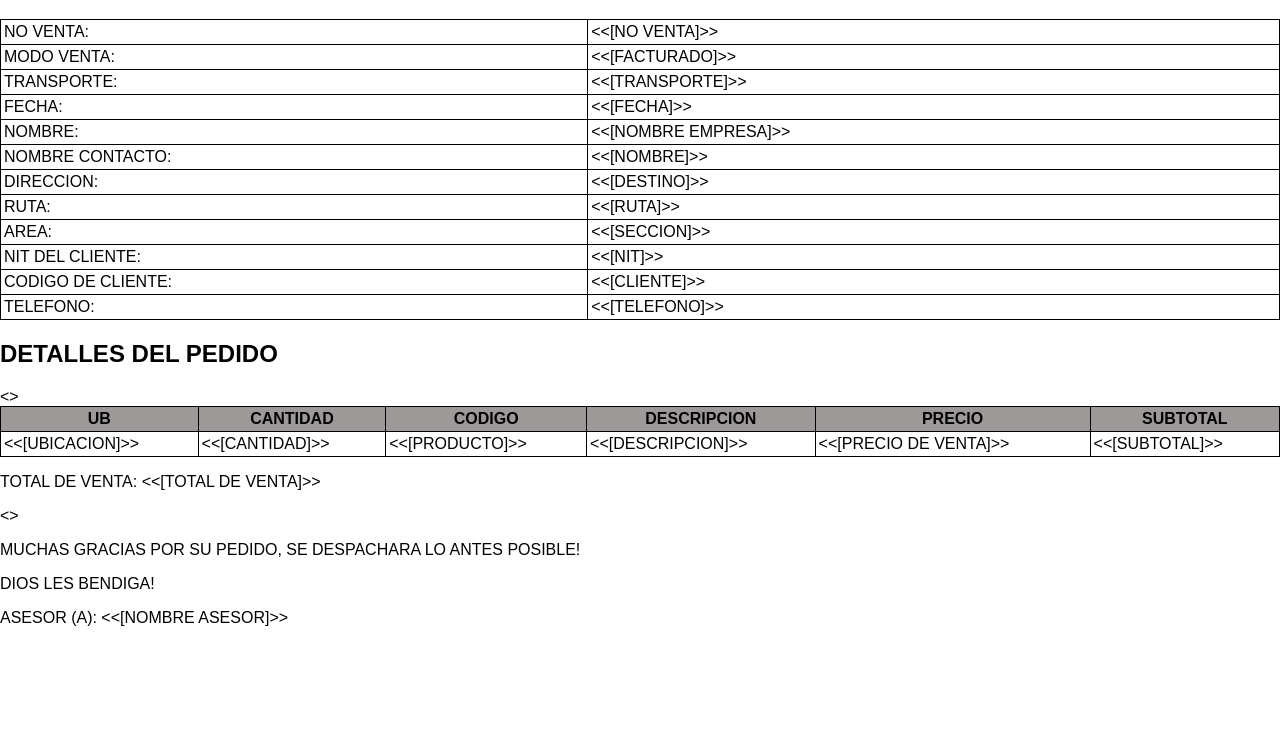
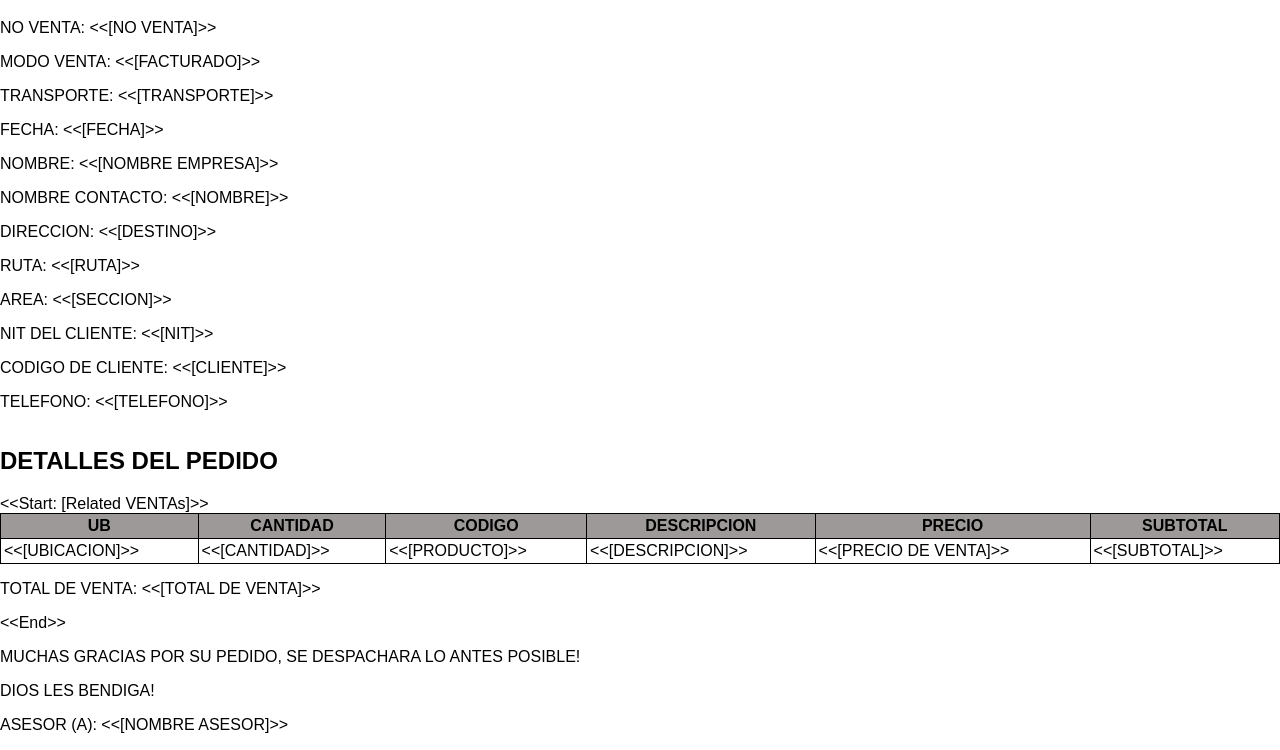
Before and after one commit to wesjapan2021/wesjapan, a plain HTML site: page index.html in a window 1280 px wide. Shown: the part 61-811 px from the top of the page. Drawn offline with Linux system fonts and the light colour scheme.

Commit message:
Update index.html

```diff
--- a/index.html
+++ b/index.html
@@ -11,24 +11,24 @@
     <h1>DATOS DE LA VENTA</h1>
     <table>
         <tbody>
-            <tr><td>NO VENTA:</td><td><<[NO VENTA]>></td></tr>
-            <tr><td>MODO VENTA:</td><td><<[FACTURADO]>></td></tr>
-            <tr><td>TRANSPORTE:</td><td><<[TRANSPORTE]>></td></tr>
-            <tr><td>FECHA:</td><td><<[FECHA]>></td></tr>
-            <tr><td>NOMBRE:</td><td><<[NOMBRE EMPRESA]>></td></tr>
-            <tr><td>NOMBRE CONTACTO:</td><td><<[NOMBRE]>></td></tr>
-            <tr><td>DIRECCION:</td><td><<[DESTINO]>></td></tr>
-            <tr><td>RUTA:</td><td><<[RUTA]>></td></tr>
-            <tr><td>AREA:</td><td><<[SECCION]>></td></tr>
-            <tr><td>NIT DEL CLIENTE:</td><td><<[NIT]>></td></tr>
-            <tr><td>CODIGO DE CLIENTE:</td><td><<[CLIENTE]>></td></tr>
-            <tr><td>TELEFONO:</td><td><<[TELEFONO]>></td></tr>
+            <p>NO VENTA: &lt;&lt;[NO VENTA]&gt;&gt;</p>
+            <p>MODO VENTA: &lt;&lt;[FACTURADO]&gt;&gt;</p>
+            <p>TRANSPORTE: &lt;&lt;[TRANSPORTE]&gt;&gt;</p>
+            <p>FECHA: &lt;&lt;[FECHA]&gt;&gt;</p>
+            <p>NOMBRE: &lt;&lt;[NOMBRE EMPRESA]&gt;&gt;</p>
+            <p>NOMBRE CONTACTO: &lt;&lt;[NOMBRE]&gt;&gt;</p>
+            <p>DIRECCION: &lt;&lt;[DESTINO]&gt;&gt;</p>
+            <p>RUTA: &lt;&lt;[RUTA]&gt;&gt;</p>
+            <p>AREA: &lt;&lt;[SECCION]&gt;&gt;</p>
+            <p>NIT DEL CLIENTE: &lt;&lt;[NIT]&gt;&gt;</p>
+            <p>CODIGO DE CLIENTE: &lt;&lt;[CLIENTE]&gt;&gt;</p>
+            <p>TELEFONO: &lt;&lt;[TELEFONO]&gt;&gt;</p>
         </tbody>
     </table>
 
     <h2>DETALLES DEL PEDIDO</h2>
 
-    <<Start: [Related VENTAs]>>
+    &lt;&lt;Start: [Related VENTAs]&gt;&gt;
     <table>
         <thead>
             <tr>
@@ -42,20 +42,20 @@
         </thead>
         <tbody>
             <tr>
-                <td><<[UBICACION]>></td>
-                <td><<[CANTIDAD]>></td>
-                <td><<[PRODUCTO]>></td>
-                <td><<[DESCRIPCION]>></td>
-                <td><<[PRECIO DE VENTA]>></td>
-                <td><<[SUBTOTAL]>></td>
+                <td>&lt;&lt;[UBICACION]&gt;&gt;</td>
+                <td>&lt;&lt;[CANTIDAD]&gt;&gt;</td>
+                <td>&lt;&lt;[PRODUCTO]&gt;&gt;</td>
+                <td>&lt;&lt;[DESCRIPCION]&gt;&gt;</td>
+                <td>&lt;&lt;[PRECIO DE VENTA]&gt;&gt;</td>
+                <td>&lt;&lt;[SUBTOTAL]&gt;&gt;</td>
             </tr>
         </tbody>
     </table>
-    <p>TOTAL DE VENTA: <<[TOTAL DE VENTA]>></p>
-    <<End>>
+    <p>TOTAL DE VENTA: &lt;&lt;[TOTAL DE VENTA]&gt;&gt;</p>
+    &lt;&lt;End&gt;&gt;
 
     <p>MUCHAS GRACIAS POR SU PEDIDO, SE DESPACHARA LO ANTES POSIBLE!</p>
     <p>DIOS LES BENDIGA!</p>
-    <p>ASESOR (A): <<[NOMBRE ASESOR]>></p>
+    <p>ASESOR (A): &lt;&lt;[NOMBRE ASESOR]&gt;&gt;</p>
 </body>
 </html>
```
